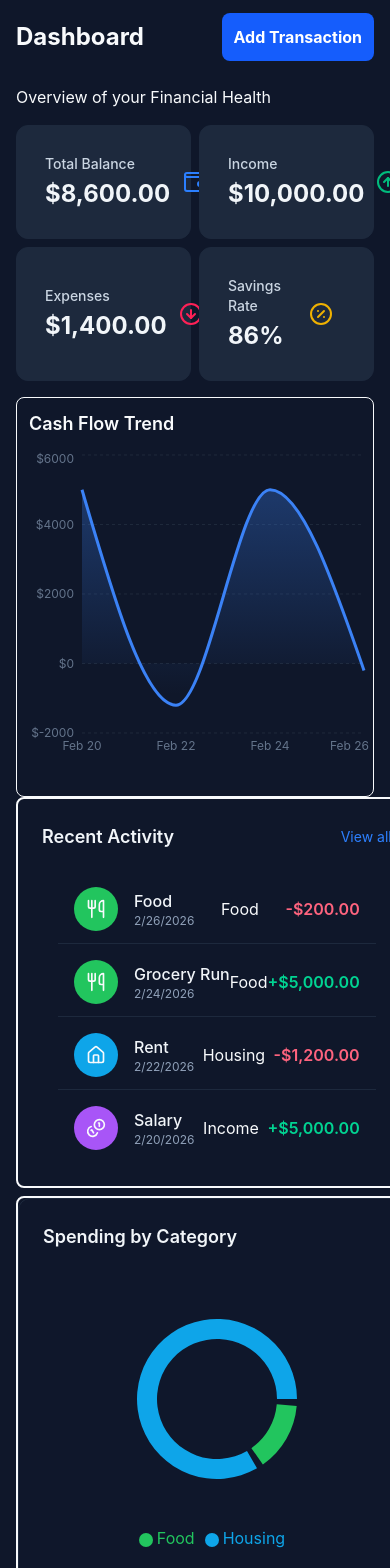
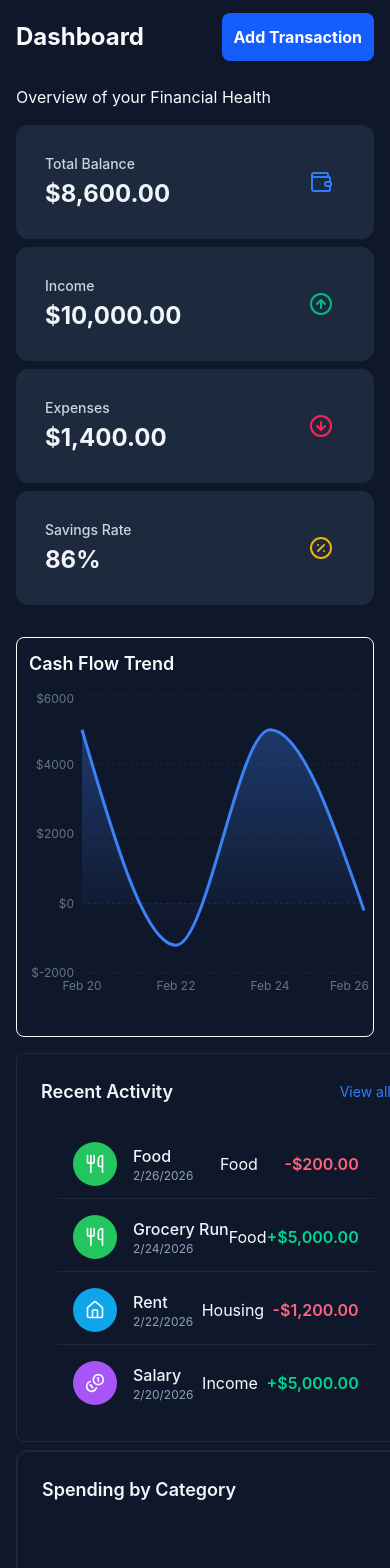
Before and after one commit to vilnout/finance-dashboard, a React (Vite) app: page / in a window 390 px wide. Shown: the part 60-1628 px from the top of the page. Built offline with nearby package versions, Linux system fonts and the light colour scheme.

Commit message:
style: update dashboard css breakpoints

```diff
--- a/src/pages/DashBoard.tsx
+++ b/src/pages/DashBoard.tsx
@@ -28,8 +28,8 @@ export const DashBoard = ({ setIsModalOpen }: DashBoardProps) => {
         </div>
         <p>Overview of your Financial Health</p>
       </div>
-      <div>
-        <div className="my-4 grid grid-cols-2 gap-2 md:grid-cols-4">
+      <div className="flex flex-col gap-4">
+        <div className="my-4 grid grid-cols-1 gap-2 sm:grid-cols-2 xl:grid-cols-4">
           <StatCard
             title="Total Balance"
             value={totalBalance}
@@ -57,11 +57,11 @@ export const DashBoard = ({ setIsModalOpen }: DashBoardProps) => {
           />
         </div>
         <TrendChart />
-        <div className="grid-col1 grid gap-2 md:grid-cols-2">
-          <div className="min-h-20 rounded-lg border-2">
+        <div className="grid-col1 grid gap-2 lg:grid-cols-2">
+          <div className="min-h-20 rounded-lg border border-slate-800">
             <RecentTransactions />
           </div>
-          <div className="min-h-20 rounded-lg border-2">
+          <div className="min-h-20 rounded-lg border border-slate-800">
             <CategoryChart />
           </div>
         </div>
```
